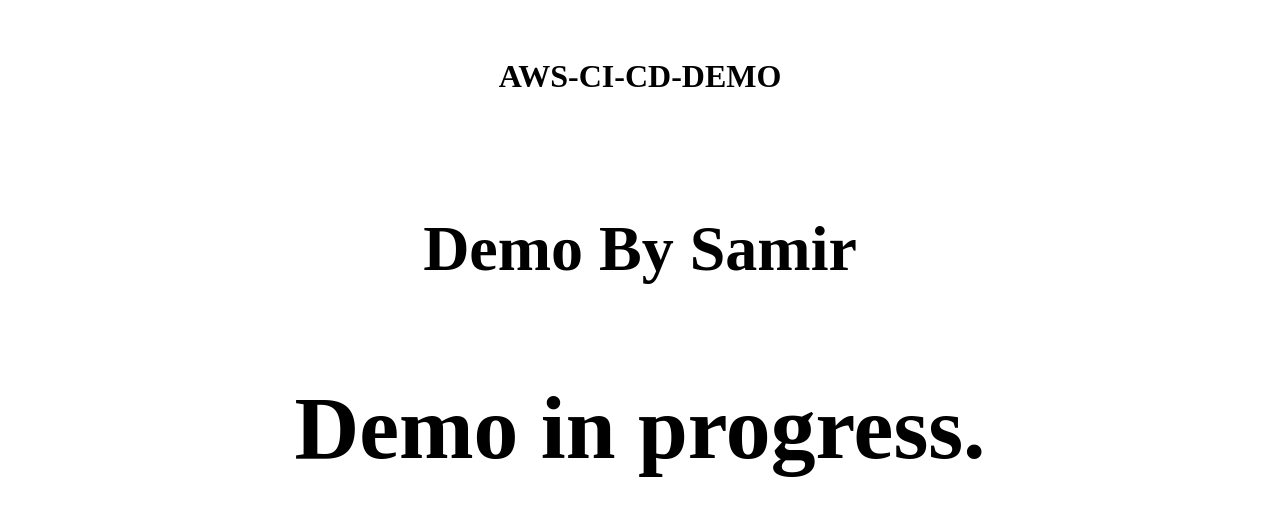
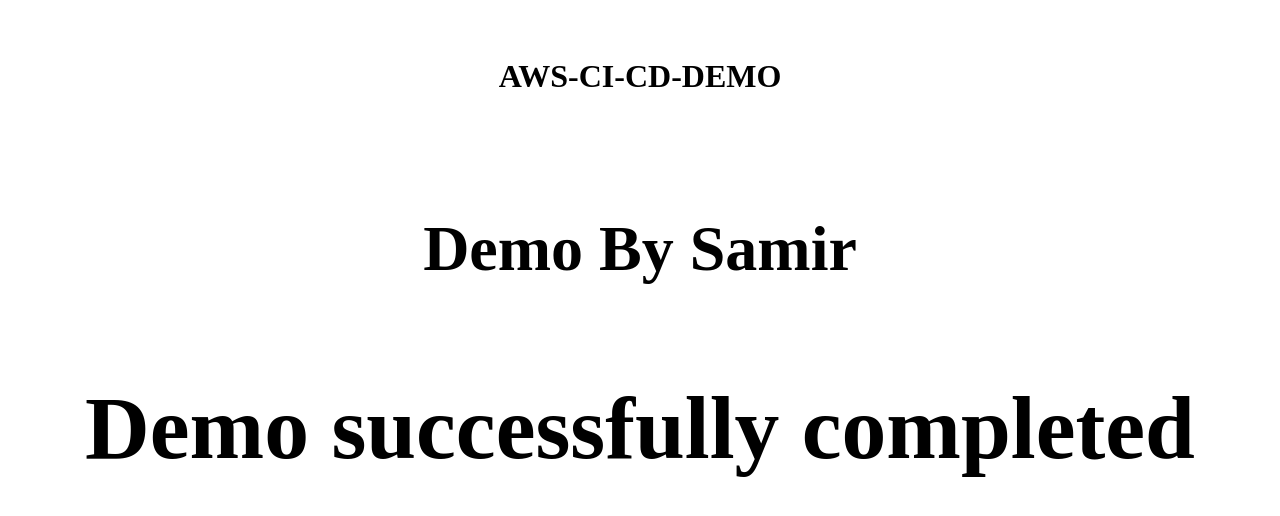
Before and after one commit to samir0202/ci-cd-aws-git-test, a plain HTML site: page index.html in a window 1280 px wide. Drawn offline with Linux system fonts and the light colour scheme.

Commit message:
Update index.html

```diff
--- a/index.html
+++ b/index.html
@@ -6,7 +6,7 @@
 <body>
 <h1><center><br>AWS-CI-CD-DEMO<h1>
 <h1><center><br>Demo By Samir<h1>
-<p style="font-size:70%;">Demo in progress.</p>
+<p style="font-size:70%;">Demo successfully completed</p>
 
 </body>
 </html>
```
